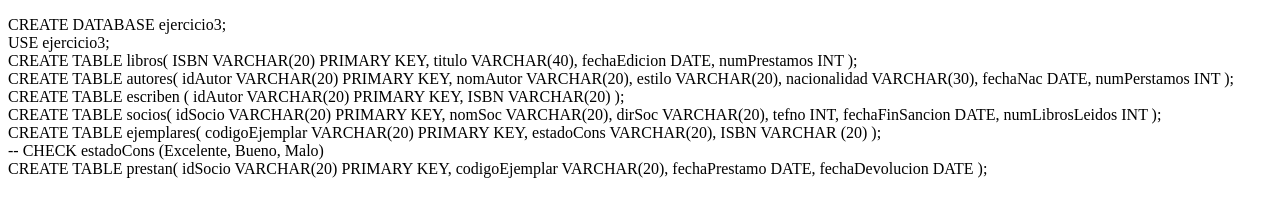
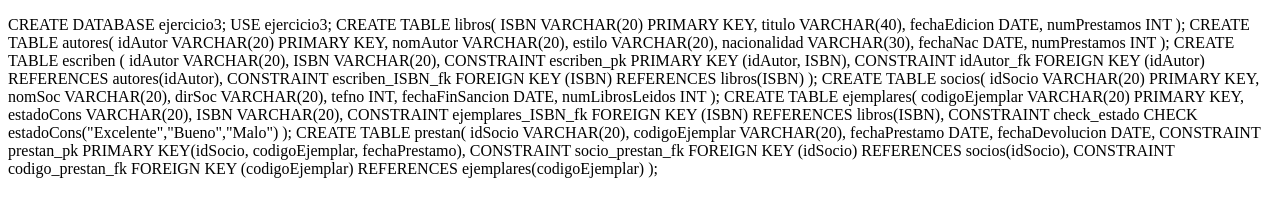
Before and after one commit to OfficialHakeem/brunob, a plain HTML site: page sql.html in a window 1280 px wide. Drawn offline with Linux system fonts and the light colour scheme.

Commit message:
Update sql.html

```diff
--- a/sql.html
+++ b/sql.html
@@ -7,14 +7,14 @@
 </head>
 <body>
     <p>
-        CREATE DATABASE ejercicio3;<br>
-USE ejercicio3;<br>
+       CREATE DATABASE ejercicio3;
+USE ejercicio3;
 CREATE TABLE libros(
                     ISBN VARCHAR(20) PRIMARY KEY,
                     titulo VARCHAR(40),
                     fechaEdicion DATE,
                     numPrestamos INT
-);<br>
+);
 
 CREATE TABLE autores(
                     idAutor VARCHAR(20) PRIMARY KEY,
@@ -22,14 +22,16 @@ CREATE TABLE autores(
                     estilo VARCHAR(20),
                     nacionalidad VARCHAR(30),
                     fechaNac DATE,
-                    numPerstamos INT
-);<br>
+                    numPrestamos INT
+);
 
 CREATE TABLE escriben (
-                    idAutor VARCHAR(20) PRIMARY KEY,
-                    ISBN VARCHAR(20)
-);<br>
-
+                    idAutor VARCHAR(20),
+                    ISBN VARCHAR(20),
+                    CONSTRAINT escriben_pk PRIMARY KEY (idAutor, ISBN),
+                    CONSTRAINT idAutor_fk FOREIGN KEY (idAutor) REFERENCES autores(idAutor),
+                    CONSTRAINT escriben_ISBN_fk FOREIGN KEY (ISBN) REFERENCES libros(ISBN)
+);
 CREATE TABLE socios(
                     idSocio VARCHAR(20) PRIMARY KEY,
                     nomSoc VARCHAR(20),
@@ -37,21 +39,26 @@ CREATE TABLE socios(
                     tefno INT,
                     fechaFinSancion DATE,
                     numLibrosLeidos INT
-);<br>
-
+);
 CREATE TABLE ejemplares(
                     codigoEjemplar VARCHAR(20) PRIMARY KEY,
                     estadoCons VARCHAR(20),
-                    ISBN VARCHAR (20)
-);<br>
--- CHECK estadoCons (Excelente, Bueno, Malo)<br>
+                    ISBN VARCHAR(20),
+                    CONSTRAINT ejemplares_ISBN_fk FOREIGN KEY (ISBN) REFERENCES libros(ISBN),
+                    CONSTRAINT check_estado CHECK estadoCons("Excelente","Bueno","Malo")
+);
+
 
 CREATE TABLE prestan(
-                    idSocio VARCHAR(20) PRIMARY KEY,
+                    idSocio VARCHAR(20),
                     codigoEjemplar VARCHAR(20),
                     fechaPrestamo DATE,
-                    fechaDevolucion DATE
-);<br>
+                    fechaDevolucion DATE,
+                    CONSTRAINT prestan_pk PRIMARY KEY(idSocio, codigoEjemplar, fechaPrestamo),
+                    CONSTRAINT socio_prestan_fk FOREIGN KEY (idSocio) REFERENCES socios(idSocio),
+                    CONSTRAINT codigo_prestan_fk FOREIGN KEY (codigoEjemplar) REFERENCES ejemplares(codigoEjemplar)
+);
+
     </p>
 
 </body>
```
